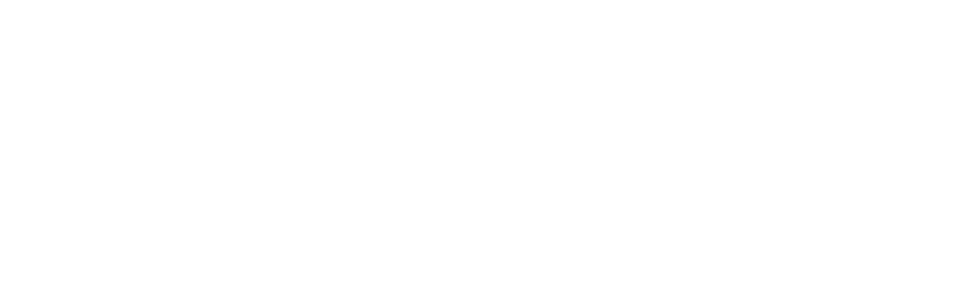
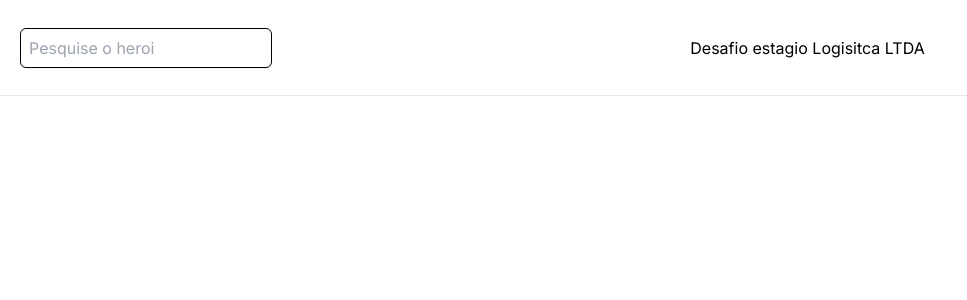
Before and after one commit to FelipeFernandes777/desafio_estagio_logisticaLTDA, a Next.js app: page / in a window 1280 px wide. Shown: the top 300 px of the page, without its empty margins (0-967 px from the left). Built offline with nearby package versions, Linux system fonts and the light colour scheme.

Commit message:
Create component Header

```diff
--- /dev/null
+++ b/app/components/header/Header.tsx
@@ -0,0 +1,12 @@
+export default function Header() {
+  return (
+    <header className="w-full h-24 border-b flex items-center justify-between">
+      <div className="ml-5 w-2/6">
+        <input type="text" className="w-auto p-2 h-10 border-black border shadow-sm rounded-md" placeholder="Pesquise o heroi" />
+      </div>
+      <div className="self-center w-full flex justify-center">
+        <span>Desafio estagio Logisitca LTDA</span>
+      </div>
+    </header>
+  )
+}
--- a/app/page.tsx
+++ b/app/page.tsx
@@ -1,8 +1,11 @@
-import Image from "next/image";
+import Header from "./components/header/Header";
 
 export default function Home() {
   return (
-    <main>
-    </main>
+    <div className="max-w-screen max-h-screen">
+      <section className="w-screen h-screen">
+        <Header />
+      </section>
+    </div>
   );
 }
```
